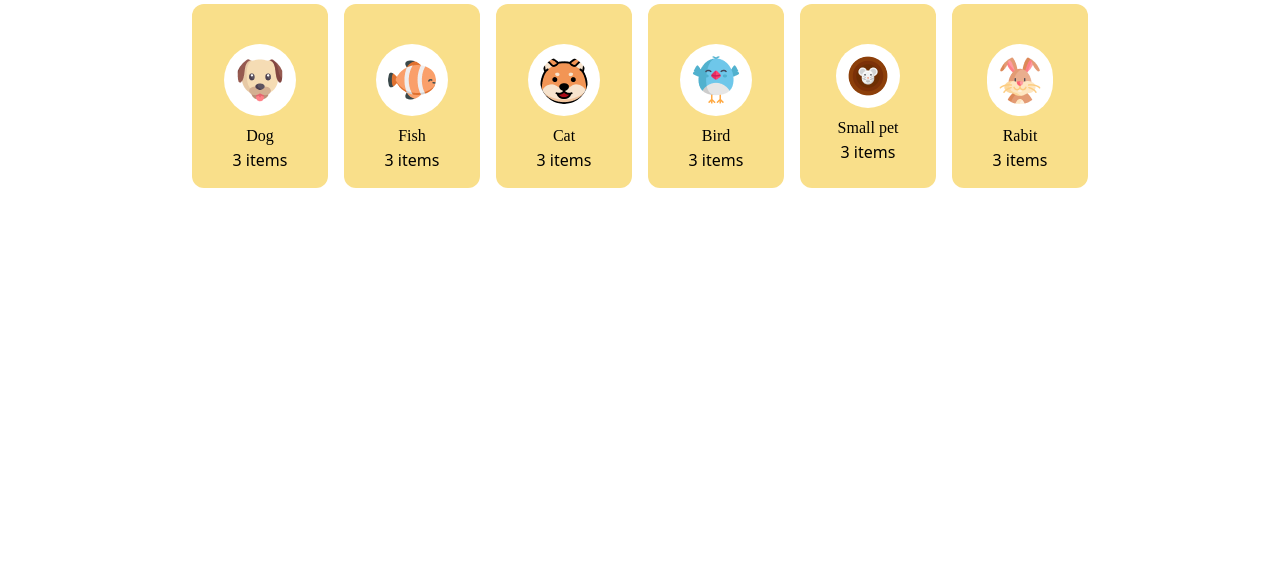
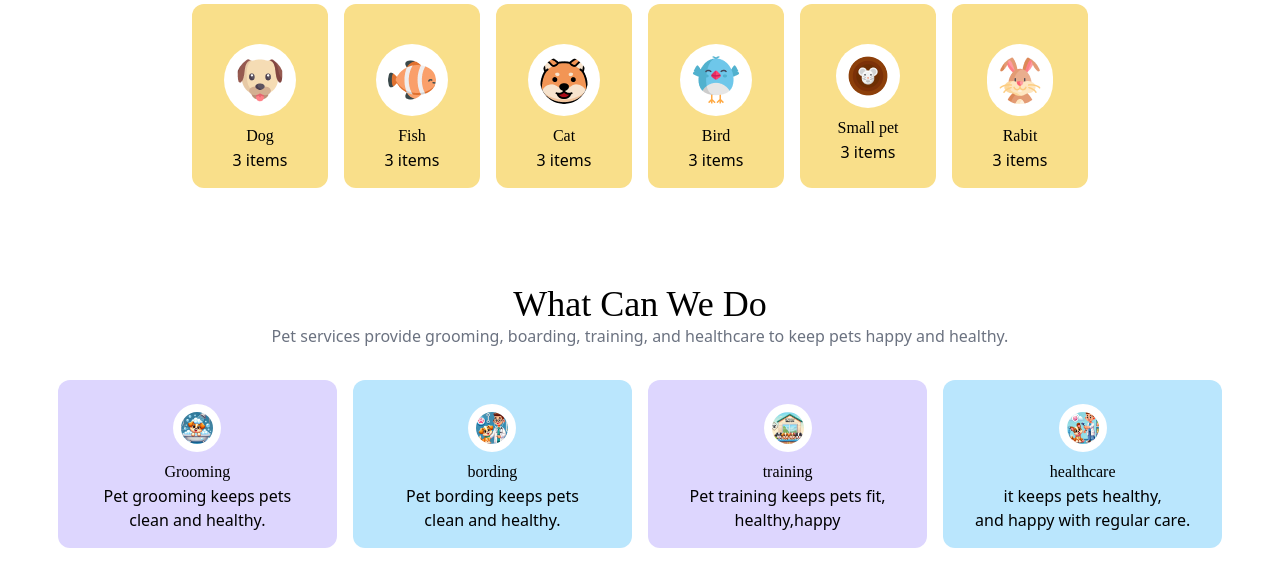
Before and after one commit to afrojakeya10/pet-care, a plain HTML site: page index.html in a window 1280 px wide. Shown: the part 600-1186 px from the top of the page. Before the commit the page ends 884 px from the top, so only its background shows below. Drawn offline with nearby package versions, Linux system fonts and the light colour scheme; a web font is replaced by a local one.

Commit message:
added the extra section

```diff
--- a/index.html
+++ b/index.html
@@ -154,9 +154,69 @@
             </div>
           </div>
         </div>
+      </section>
 
 
+
+      <!--extra section-->
+
+      <section class="mb-24">
+        <div class="text-center mb-8 ">
+         <h1 class="google-font1 text-4xl">What Can We Do  </h1>
+         <p class="text-gray-500">Pet services provide grooming, boarding, training, and healthcare to keep pets happy and healthy.</p>
+         </div>
+
+
+          <div class="flex justify-center ">
+         <div class="grid grid-cols-2 md:grid-cols-4 gap-4 text-center">
+
+          <div class="bg-violet-200 rounded-xl px-8 py-4 ">
+            <img class="w-12 mx-auto mt-2 mb-2  bg-white rounded-full p-2" src="images/img1.jpg">
+
+
+            <h2 class="google-font1">Grooming</h2>
+            <p class="font-thin">Pet grooming keeps pets <br>clean and healthy.</p>
+
+
+          </div>
+
+          <div class="bg-sky-200 rounded-xl px-8 py-4">
+            <img class="w-12 mx-auto mt-2 mb-2  bg-white rounded-full p-2" src="images/img2.jpg">
+
+
+            <h2 class="google-font1">bording</h2>
+            <p class="font-thin">Pet bording keeps pets <br>clean and healthy.</p>
+
+
+          </div>
+
+          <div class="bg-violet-200 rounded-xl px-8 py-4">
+            <img class="w-12 mx-auto mt-2 mb-2  bg-white rounded-full p-2" src="images/img4.jpg">
+
+
+            <h2 class="google-font1">training</h2>
+            <p class="font-thin">Pet training keeps pets fit,<br> healthy,happy</p>
+
+
+          </div>
+
+          <div class="bg-sky-200 rounded-xl px-8 py-4">
+            <img class="w-12 mx-auto mt-2 mb-2  bg-white rounded-full p-2" src="images/img3.jpg">
+
+
+            <h2 class="google-font1">healthcare</h2>
+            <p class="font-thin">it keeps pets  healthy,<br> and happy with regular care.</p>
+
+
+          </div>
+          </div>
+
+
+         </div>
+
       </section>
+
+
     </main>
 
     <footer>
```
Also changed, not shown: images/img1.jpg (added), images/img2.jpg (added), images/img3.jpg (added), images/img4.jpg (added).
